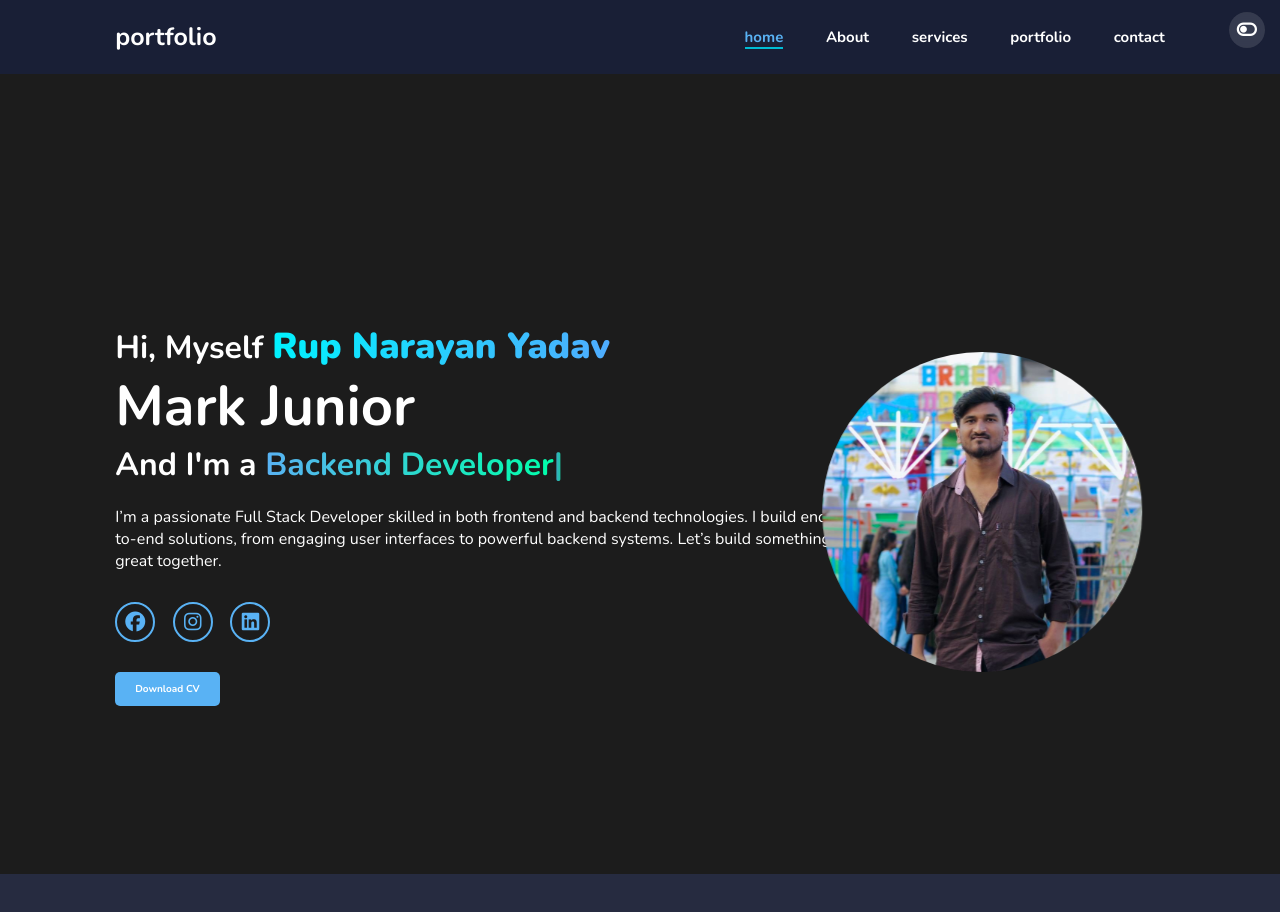
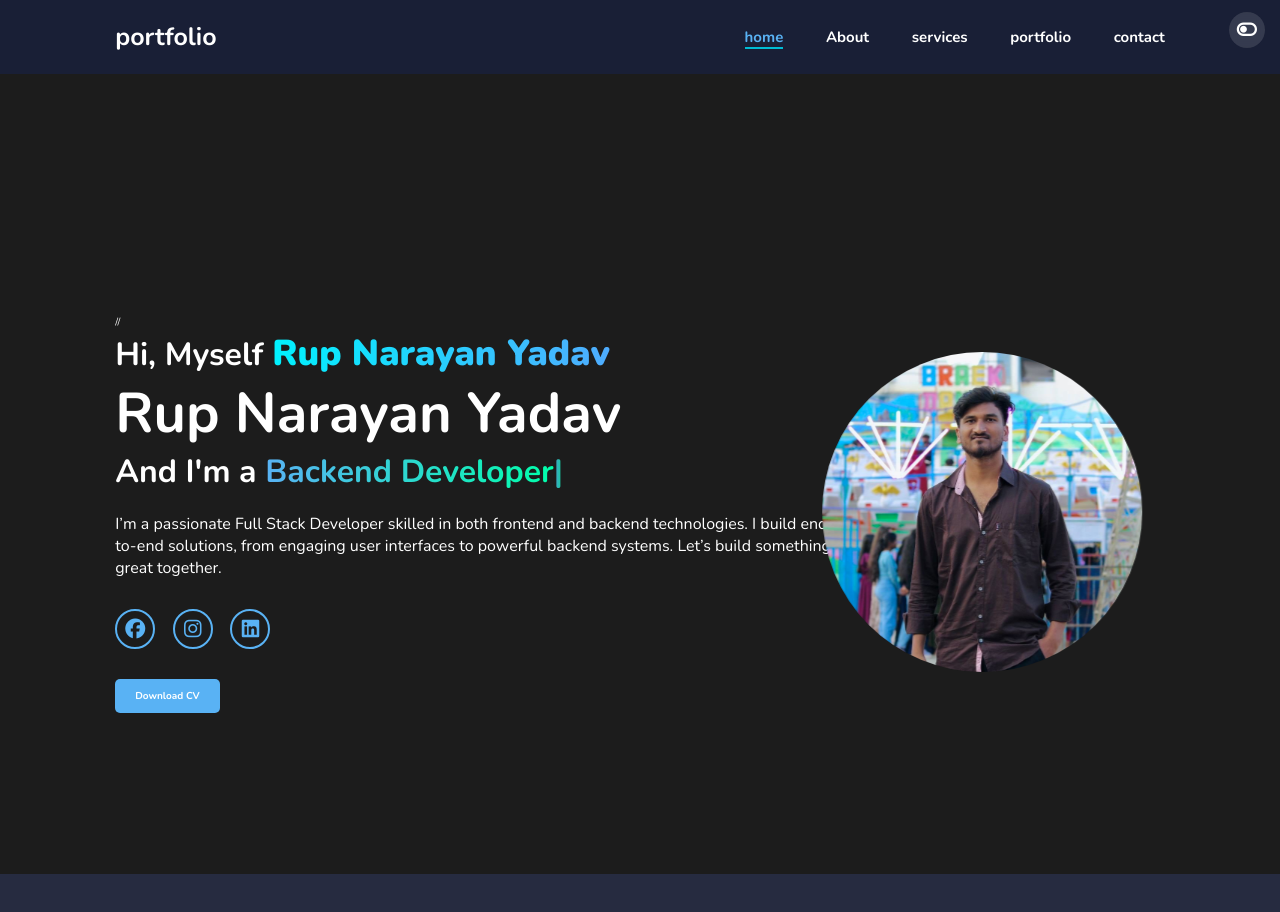
Before and after one commit to rupnarayan-yadav/portfolio, a plain HTML site: page index.html in a window 1280 px wide. Shown: the top 912 px of the page. Drawn offline with nearby package versions, Linux system fonts and the light colour scheme; a web font is replaced by a local one.

Commit message:
initial setup complete

```diff
--- a/index.html
+++ b/index.html
@@ -32,8 +32,8 @@
      <!-- HOME SECTION DESIGN -->
 <section class="home" id="home">
     <div class="home-content">
-        <h3>Hi, Myself <span class="name-highlight">Rup Narayan Yadav</span></h3>
-        <h1>Mark Junior</h1>
+        //<h3>Hi, Myself <span class="name-highlight">Rup Narayan Yadav</span></h3>
+        <h1>Rup Narayan Yadav</h1>
         <h3>And I'm a <span class="multiple-text"></span></h3>
         <p>I’m a passionate Full Stack Developer skilled in both frontend and backend technologies. I build end-to-end solutions, from engaging user interfaces to powerful backend systems. Let’s build something great together.</p>
         <div class="social-media">
```
